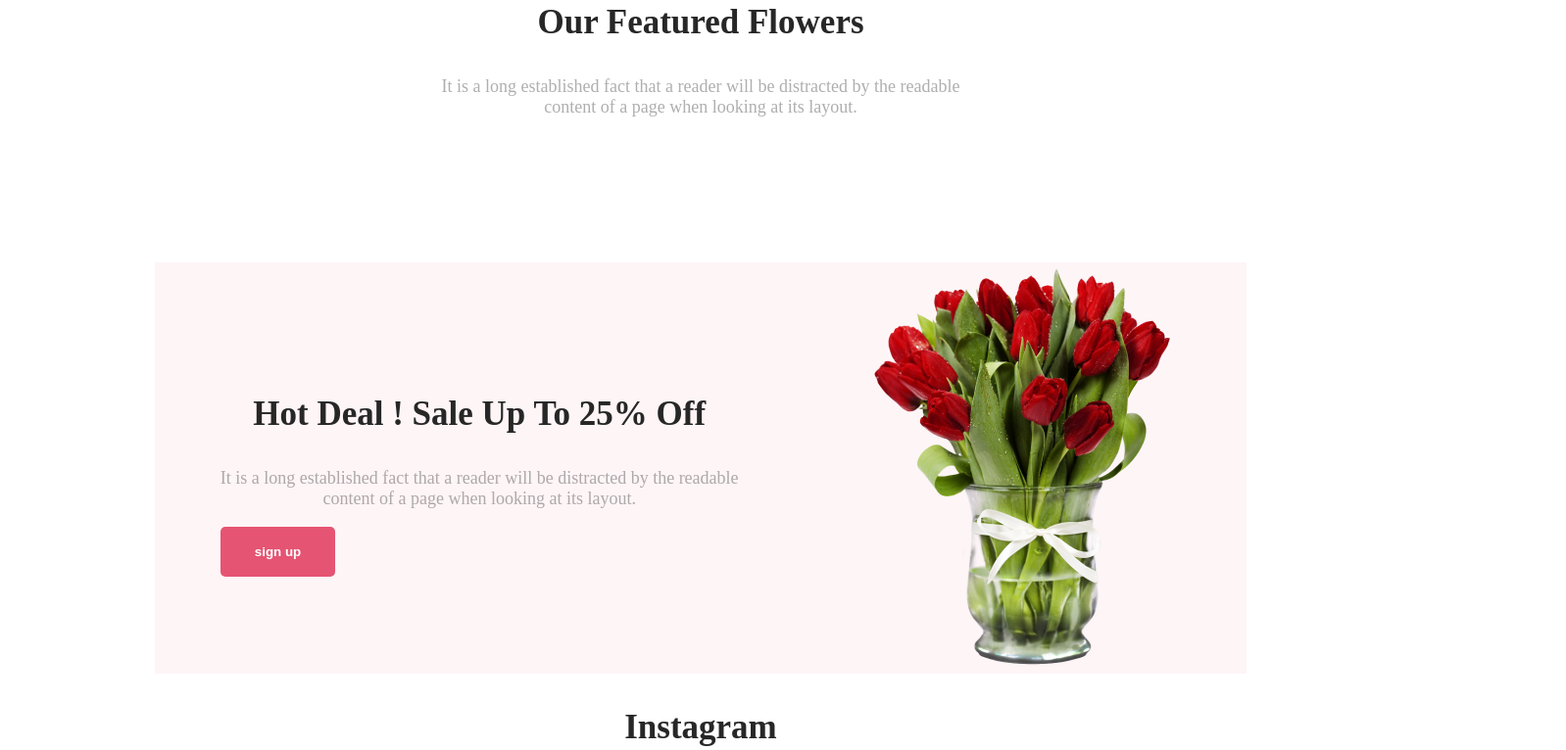
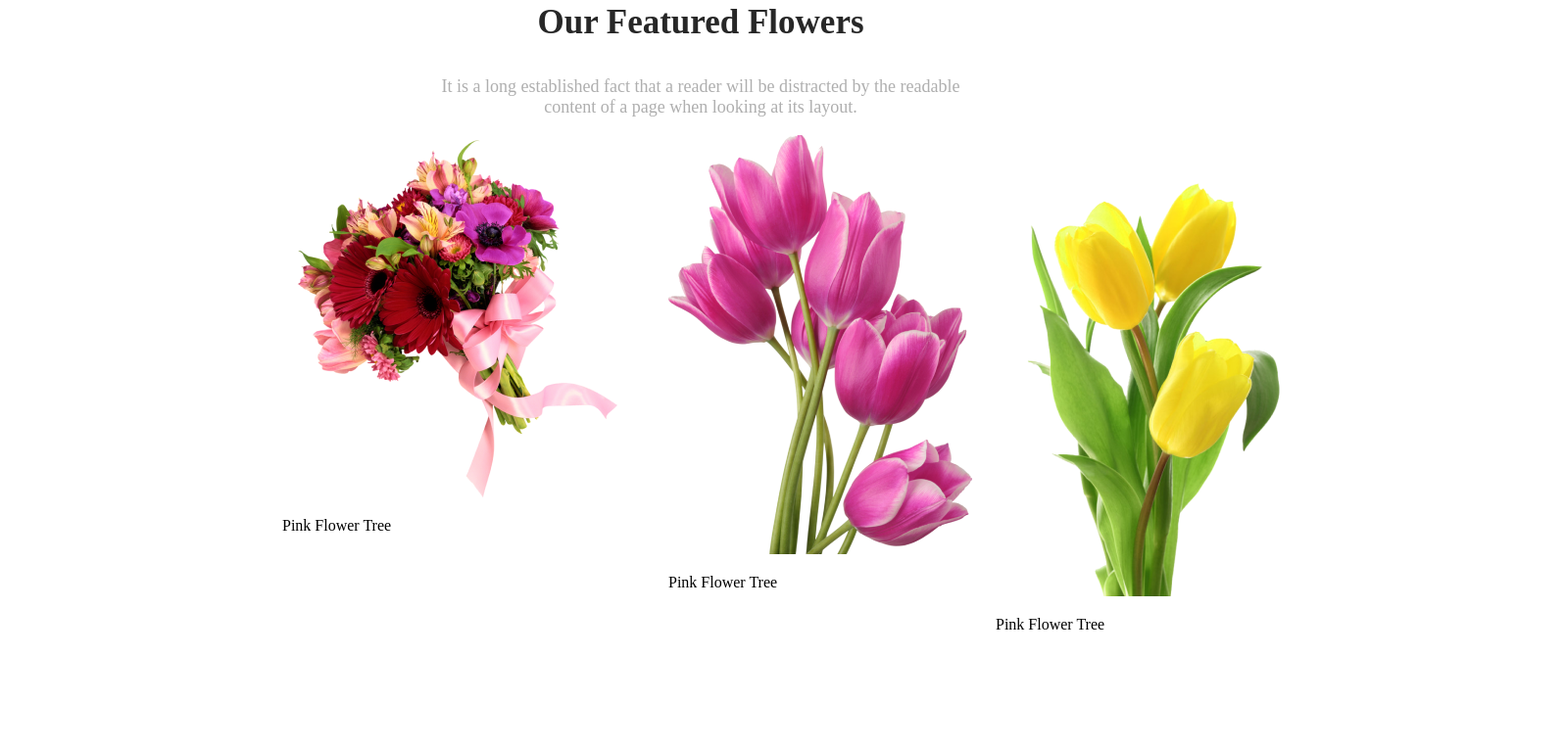
Before and after one commit to Kwsr5070/Flower-assignment, a plain HTML site: page index.html in a window 1280 px wide. Shown: the part 1000-1766 px from the top of the page at 98% size, 1598 px wide, since content can reach past the window. Drawn offline with Linux system fonts and the light colour scheme.

Commit message:
flower added

```diff
--- a/index.html
+++ b/index.html
@@ -27,6 +27,11 @@
             <section class="about">
                 <h3 class="section-title">Our Featured Flowers</h3>
                 <p class="section-describtion">It is a long established fact that a reader will be distracted by the readable <br>  content of a page when looking at its layout.</p>
+                <div class="flower-container">
+                    <div class="flower"><img src="Flower Asset/pngwing 5.png" alt=""><p class="title">Pink Flower Tree</p></div>
+                    <div class="flower"><img src="Flower Asset/pngwing 6.png" alt=""><p class="title">Pink Flower Tree</p></div>
+                    <div class="flower"><img src="Flower Asset/pngwing 7.png" alt=""><p class="title">Pink Flower Tree</p></div>
+                </div>
             </section>
             <div class="section">
                 <div>
@@ -47,6 +52,10 @@
                     <div class="flower"><img src="Flower Asset/Rectangle 6.png" alt=""></div>
                 </div>
             </section>
+            <section>
+                <h3 class="section-title">Get The Latest Deals</h3>
+                <p class="section-describtion">$30 coupon for first shopping</p>
+            </section>
 
 
         </main>
--- a/styles/style.css
+++ b/styles/style.css
@@ -100,3 +100,8 @@ h1{
 main{
    margin: 0 0 0 150px;
 }
+.flower-container{
+    display: flex;
+    gap: 24px;
+    margin: auto;
+}
```
